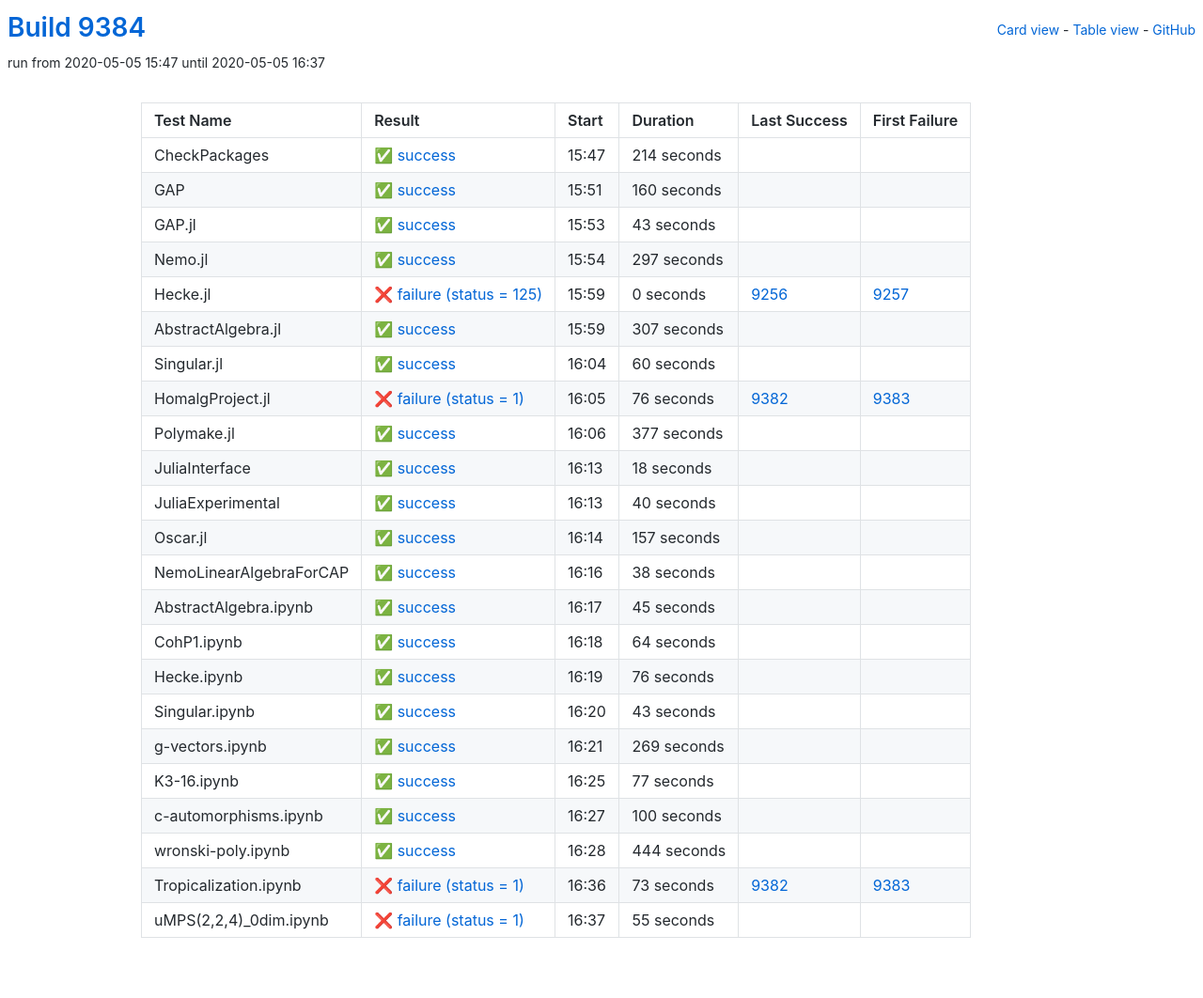
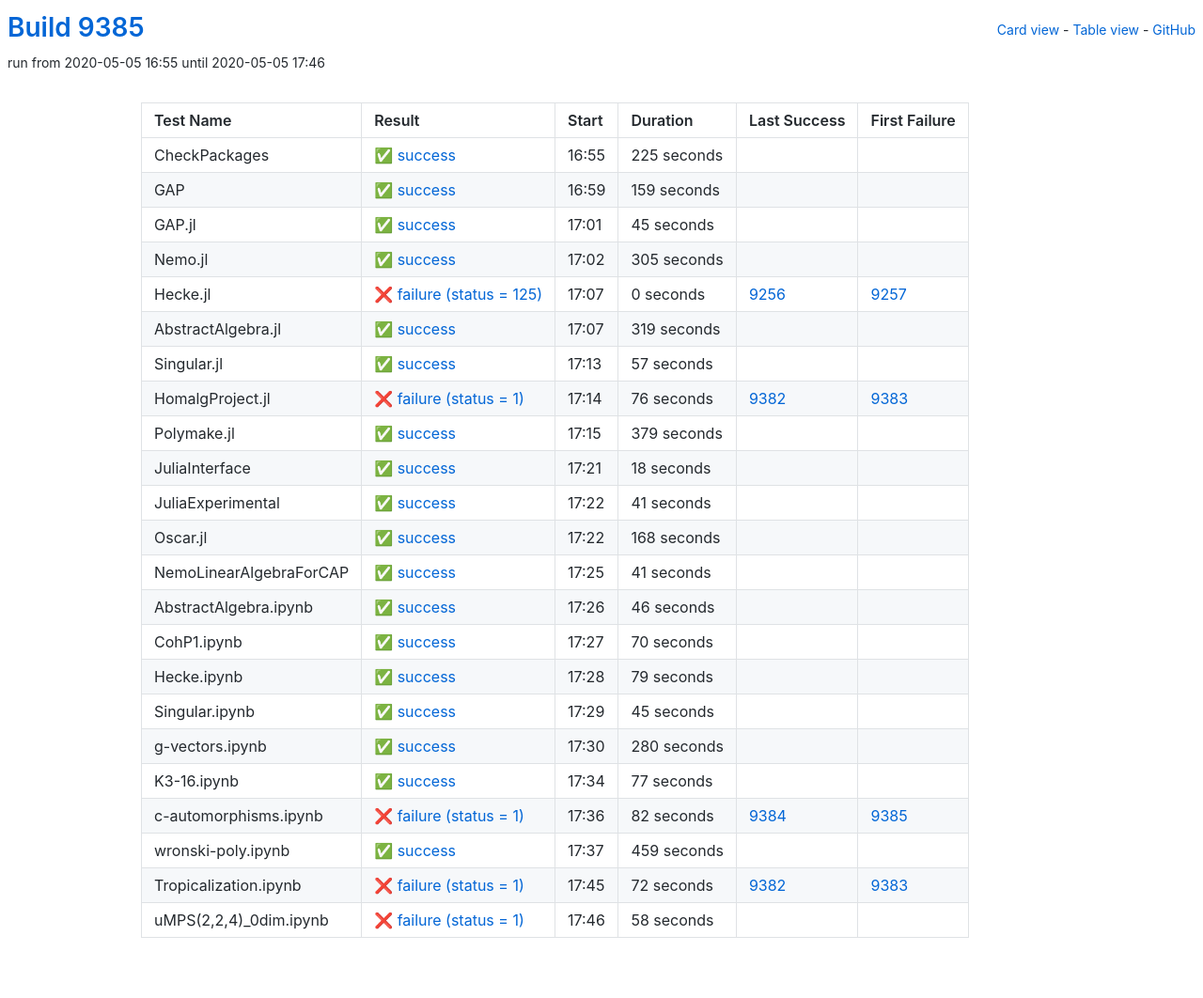
Before and after one commit to oscar-system/oscar-ci-status, a Jekyll site: the page built from table.html, in a window 1280 px wide. Shown: the whole page at 94% size. Built offline with Jekyll 4.4.1, drawn with Linux system fonts in a browser that asks for light colours.

Commit message:
Build 9385

```diff
--- a/_data/ci.yml
+++ b/_data/ci.yml
@@ -1,53 +1,53 @@
-build: 9384
-build_url: https://oscarci.mathematik.uni-kl.de/job/oscar/9384/
+build: 9385
+build_url: https://oscarci.mathematik.uni-kl.de/job/oscar/9385/
 job: oscar
 tests:
-- duration: 214
+- duration: 225
   exitcode: 0
   first_failure: false
   first_failure_url: null
   id: checkpackages
   last_success: false
   last_success_url: null
-  log: https://oscarci.mathematik.uni-kl.de/job/oscar/9384/artifact/logs/build-9384/CheckPackages.log
+  log: https://oscarci.mathematik.uni-kl.de/job/oscar/9385/artifact/logs/build-9385/CheckPackages.log
   name: CheckPackages
-  start: 2020-05-05 15:47
+  start: 2020-05-05 16:55
   status: success
   success: true
-- duration: 160
+- duration: 159
   exitcode: 0
   first_failure: false
   first_failure_url: null
   id: gap
   last_success: false
   last_success_url: null
-  log: https://oscarci.mathematik.uni-kl.de/job/oscar/9384/artifact/logs/build-9384/GAP.log
+  log: https://oscarci.mathematik.uni-kl.de/job/oscar/9385/artifact/logs/build-9385/GAP.log
   name: GAP
-  start: 2020-05-05 15:51
+  start: 2020-05-05 16:59
   status: success
   success: true
-- duration: 43
+- duration: 45
   exitcode: 0
   first_failure: false
   first_failure_url: null
   id: gap-jl
   last_success: false
   last_success_url: null
-  log: https://oscarci.mathematik.uni-kl.de/job/oscar/9384/artifact/logs/build-9384/GAP.jl.log
+  log: https://oscarci.mathematik.uni-kl.de/job/oscar/9385/artifact/logs/build-9385/GAP.jl.log
   name: GAP.jl
-  start: 2020-05-05 15:53
+  start: 2020-05-05 17:01
   status: success
   success: true
-- duration: 297
+- duration: 305
   exitcode: 0
   first_failure: false
   first_failure_url: null
   id: nemo-jl
   last_success: false
   last_success_url: null
-  log: https://oscarci.mathematik.uni-kl.de/job/oscar/9384/artifact/logs/build-9384/Nemo.jl.log
+  log: https://oscarci.mathematik.uni-kl.de/job/oscar/9385/artifact/logs/build-9385/Nemo.jl.log
   name: Nemo.jl
-  start: 2020-05-05 15:54
+  start: 2020-05-05 17:02
   status: success
   success: true
 - duration: 0
@@ -57,33 +57,33 @@ tests:
   id: hecke-jl
   last_success: 9256
   last_success_url: https://oscarci.mathematik.uni-kl.de/job/oscar/9256/
-  log: https://oscarci.mathematik.uni-kl.de/job/oscar/9384/artifact/logs/build-9384/Hecke.jl.log
+  log: https://oscarci.mathematik.uni-kl.de/job/oscar/9385/artifact/logs/build-9385/Hecke.jl.log
   name: Hecke.jl
-  start: 2020-05-05 15:59
+  start: 2020-05-05 17:07
   status: failure
   success: false
-- duration: 307
+- duration: 319
   exitcode: 0
   first_failure: false
   first_failure_url: null
   id: abstractalgebra-jl
   last_success: false
   last_success_url: null
-  log: https://oscarci.mathematik.uni-kl.de/job/oscar/9384/artifact/logs/build-9384/AbstractAlgebra.jl.log
+  log: https://oscarci.mathematik.uni-kl.de/job/oscar/9385/artifact/logs/build-9385/AbstractAlgebra.jl.log
   name: AbstractAlgebra.jl
-  start: 2020-05-05 15:59
+  start: 2020-05-05 17:07
   status: success
   success: true
-- duration: 60
+- duration: 57
   exitcode: 0
   first_failure: false
   first_failure_url: null
   id: singular-jl
   last_success: false
   last_success_url: null
-  log: https://oscarci.mathematik.uni-kl.de/job/oscar/9384/artifact/logs/build-9384/Singular.jl.log
+  log: https://oscarci.mathematik.uni-kl.de/job/oscar/9385/artifact/logs/build-9385/Singular.jl.log
   name: Singular.jl
-  start: 2020-05-05 16:04
+  start: 2020-05-05 17:13
   status: success
   success: true
 - duration: 76
@@ -93,21 +93,21 @@ tests:
   id: homalgproject-jl
   last_success: 9382
   last_success_url: https://oscarci.mathematik.uni-kl.de/job/oscar/9382/
-  log: https://oscarci.mathematik.uni-kl.de/job/oscar/9384/artifact/logs/build-9384/HomalgProject.jl.log
+  log: https://oscarci.mathematik.uni-kl.de/job/oscar/9385/artifact/logs/build-9385/HomalgProject.jl.log
   name: HomalgProject.jl
-  start: 2020-05-05 16:05
+  start: 2020-05-05 17:14
   status: failure
   success: false
-- duration: 377
+- duration: 379
   exitcode: 0
   first_failure: false
   first_failure_url: null
   id: polymake-jl
   last_success: false
   last_success_url: null
-  log: https://oscarci.mathematik.uni-kl.de/job/oscar/9384/artifact/logs/build-9384/Polymake.jl.log
+  log: https://oscarci.mathematik.uni-kl.de/job/oscar/9385/artifact/logs/build-9385/Polymake.jl.log
   name: Polymake.jl
-  start: 2020-05-05 16:06
+  start: 2020-05-05 17:15
   status: success
   success: true
 - duration: 18
@@ -117,105 +117,105 @@ tests:
   id: juliainterface
   last_success: false
   last_success_url: null
-  log: https://oscarci.mathematik.uni-kl.de/job/oscar/9384/artifact/logs/build-9384/JuliaInterface.log
+  log: https://oscarci.mathematik.uni-kl.de/job/oscar/9385/artifact/logs/build-9385/JuliaInterface.log
   name: JuliaInterface
-  start: 2020-05-05 16:13
+  start: 2020-05-05 17:21
   status: success
   success: true
-- duration: 40
+- duration: 41
   exitcode: 0
   first_failure: false
   first_failure_url: null
   id: juliaexperimental
   last_success: false
   last_success_url: null
-  log: https://oscarci.mathematik.uni-kl.de/job/oscar/9384/artifact/logs/build-9384/JuliaExperimental.log
+  log: https://oscarci.mathematik.uni-kl.de/job/oscar/9385/artifact/logs/build-9385/JuliaExperimental.log
   name: JuliaExperimental
-  start: 2020-05-05 16:13
+  start: 2020-05-05 17:22
   status: success
   success: true
-- duration: 157
+- duration: 168
   exitcode: 0
   first_failure: false
   first_failure_url: null
   id: oscar-jl
   last_success: false
   last_success_url: null
-  log: https://oscarci.mathematik.uni-kl.de/job/oscar/9384/artifact/logs/build-9384/Oscar.jl.log
+  log: https://oscarci.mathematik.uni-kl.de/job/oscar/9385/artifact/logs/build-9385/Oscar.jl.log
   name: Oscar.jl
-  start: 2020-05-05 16:14
+  start: 2020-05-05 17:22
   status: success
   success: true
-- duration: 38
+- duration: 41
   exitcode: 0
   first_failure: false
   first_failure_url: null
   id: nemolinearalgebraforcap
   last_success: false
   last_success_url: null
-  log: https://oscarci.mathematik.uni-kl.de/job/oscar/9384/artifact/logs/build-9384/NemoLinearAlgebraForCAP.log
+  log: https://oscarci.mathematik.uni-kl.de/job/oscar/9385/artifact/logs/build-9385/NemoLinearAlgebraForCAP.log
   name: NemoLinearAlgebraForCAP
-  start: 2020-05-05 16:16
+  start: 2020-05-05 17:25
+  status: success
+  success: true
+- duration: 46
+  exitcode: 0
+  first_failure: false
+  first_failure_url: null
+  id: abstractalgebra-ipynb
+  last_success: false
+  last_success_url: null
+  log: https://oscarci.mathematik.uni-kl.de/job/oscar/9385/artifact/logs/build-9385/AbstractAlgebra.ipynb.log
+  name: AbstractAlgebra.ipynb
+  start: 2020-05-05 17:26
+  status: success
+  success: true
+- duration: 70
+  exitcode: 0
+  first_failure: false
+  first_failure_url: null
+  id: cohp1-ipynb
+  last_success: false
+  last_success_url: null
+  log: https://oscarci.mathematik.uni-kl.de/job/oscar/9385/artifact/logs/build-9385/CohP1.ipynb.log
+  name: CohP1.ipynb
+  start: 2020-05-05 17:27
+  status: success
+  success: true
+- duration: 79
+  exitcode: 0
+  first_failure: false
+  first_failure_url: null
+  id: hecke-ipynb
+  last_success: false
+  last_success_url: null
+  log: https://oscarci.mathematik.uni-kl.de/job/oscar/9385/artifact/logs/build-9385/Hecke.ipynb.log
+  name: Hecke.ipynb
+  start: 2020-05-05 17:28
   status: success
   success: true
 - duration: 45
   exitcode: 0
   first_failure: false
   first_failure_url: null
-  id: abstractalgebra-ipynb
-  last_success: false
-  last_success_url: null
-  log: https://oscarci.mathematik.uni-kl.de/job/oscar/9384/artifact/logs/build-9384/AbstractAlgebra.ipynb.log
-  name: AbstractAlgebra.ipynb
-  start: 2020-05-05 16:17
-  status: success
-  success: true
-- duration: 64
-  exitcode: 0
-  first_failure: false
-  first_failure_url: null
-  id: cohp1-ipynb
-  last_success: false
-  last_success_url: null
-  log: https://oscarci.mathematik.uni-kl.de/job/oscar/9384/artifact/logs/build-9384/CohP1.ipynb.log
-  name: CohP1.ipynb
-  start: 2020-05-05 16:18
-  status: success
-  success: true
-- duration: 76
-  exitcode: 0
-  first_failure: false
-  first_failure_url: null
-  id: hecke-ipynb
-  last_success: false
-  last_success_url: null
-  log: https://oscarci.mathematik.uni-kl.de/job/oscar/9384/artifact/logs/build-9384/Hecke.ipynb.log
-  name: Hecke.ipynb
-  start: 2020-05-05 16:19
-  status: success
-  success: true
-- duration: 43
-  exitcode: 0
-  first_failure: false
-  first_failure_url: null
   id: singular-ipynb
   last_success: false
   last_success_url: null
-  log: https://oscarci.mathematik.uni-kl.de/job/oscar/9384/artifact/logs/build-9384/Singular.ipynb.log
+  log: https://oscarci.mathematik.uni-kl.de/job/oscar/9385/artifact/logs/build-9385/Singular.ipynb.log
   name: Singular.ipynb
-  start: 2020-05-05 16:20
+  start: 2020-05-05 17:29
   status: success
   success: true
-- duration: 269
+- duration: 280
   exitcode: 0
   first_failure: false
   first_failure_url: null
   id: g-vectors-ipynb
   last_success: false
   last_success_url: null
-  log: https://oscarci.mathematik.uni-kl.de/job/oscar/9384/artifact/logs/build-9384/g-vectors.ipynb.log
+  log: https://oscarci.mathematik.uni-kl.de/job/oscar/9385/artifact/logs/build-9385/g-vectors.ipynb.log
   name: g-vectors.ipynb
-  start: 2020-05-05 16:21
+  start: 2020-05-05 17:30
   status: success
   success: true
 - duration: 77
@@ -225,56 +225,56 @@ tests:
   id: k3-16-ipynb
   last_success: false
   last_success_url: null
-  log: https://oscarci.mathematik.uni-kl.de/job/oscar/9384/artifact/logs/build-9384/K3-16.ipynb.log
+  log: https://oscarci.mathematik.uni-kl.de/job/oscar/9385/artifact/logs/build-9385/K3-16.ipynb.log
   name: K3-16.ipynb
-  start: 2020-05-05 16:25
+  start: 2020-05-05 17:34
   status: success
   success: true
-- duration: 100
-  exitcode: 0
-  first_failure: false
-  first_failure_url: null
+- duration: 82
+  exitcode: 1
+  first_failure: 9385
+  first_failure_url: https://oscarci.mathematik.uni-kl.de/job/oscar/9385/
   id: c-automorphisms-ipynb
-  last_success: false
-  last_success_url: null
-  log: https://oscarci.mathematik.uni-kl.de/job/oscar/9384/artifact/logs/build-9384/c-automorphisms.ipynb.log
+  last_success: 9384
+  last_success_url: https://oscarci.mathematik.uni-kl.de/job/oscar/9384/
+  log: https://oscarci.mathematik.uni-kl.de/job/oscar/9385/artifact/logs/build-9385/c-automorphisms.ipynb.log
   name: c-automorphisms.ipynb
-  start: 2020-05-05 16:27
-  status: success
-  success: true
-- duration: 444
+  start: 2020-05-05 17:36
+  status: failure
+  success: false
+- duration: 459
   exitcode: 0
   first_failure: false
   first_failure_url: null
   id: wronski-poly-ipynb
   last_success: false
   last_success_url: null
-  log: https://oscarci.mathematik.uni-kl.de/job/oscar/9384/artifact/logs/build-9384/wronski-poly.ipynb.log
+  log: https://oscarci.mathematik.uni-kl.de/job/oscar/9385/artifact/logs/build-9385/wronski-poly.ipynb.log
   name: wronski-poly.ipynb
-  start: 2020-05-05 16:28
+  start: 2020-05-05 17:37
   status: success
   success: true
-- duration: 73
+- duration: 72
   exitcode: 1
   first_failure: 9383
   first_failure_url: https://oscarci.mathematik.uni-kl.de/job/oscar/9383/
   id: tropicalization-ipynb
   last_success: 9382
   last_success_url: https://oscarci.mathematik.uni-kl.de/job/oscar/9382/
-  log: https://oscarci.mathematik.uni-kl.de/job/oscar/9384/artifact/logs/build-9384/Tropicalization.ipynb.log
+  log: https://oscarci.mathematik.uni-kl.de/job/oscar/9385/artifact/logs/build-9385/Tropicalization.ipynb.log
   name: Tropicalization.ipynb
-  start: 2020-05-05 16:36
+  start: 2020-05-05 17:45
   status: failure
   success: false
-- duration: 55
+- duration: 58
   exitcode: 1
   first_failure: false
   first_failure_url: null
   id: umps-2-2-4-0dim-ipynb
   last_success: false
   last_success_url: null
-  log: https://oscarci.mathematik.uni-kl.de/job/oscar/9384/artifact/logs/build-9384/uMPS-2-2-4-_0dim.ipynb.log
+  log: https://oscarci.mathematik.uni-kl.de/job/oscar/9385/artifact/logs/build-9385/uMPS-2-2-4-_0dim.ipynb.log
   name: uMPS(2,2,4)_0dim.ipynb
-  start: 2020-05-05 16:37
+  start: 2020-05-05 17:46
   status: failure
   success: false
```
Also changed, not shown: README.md.
